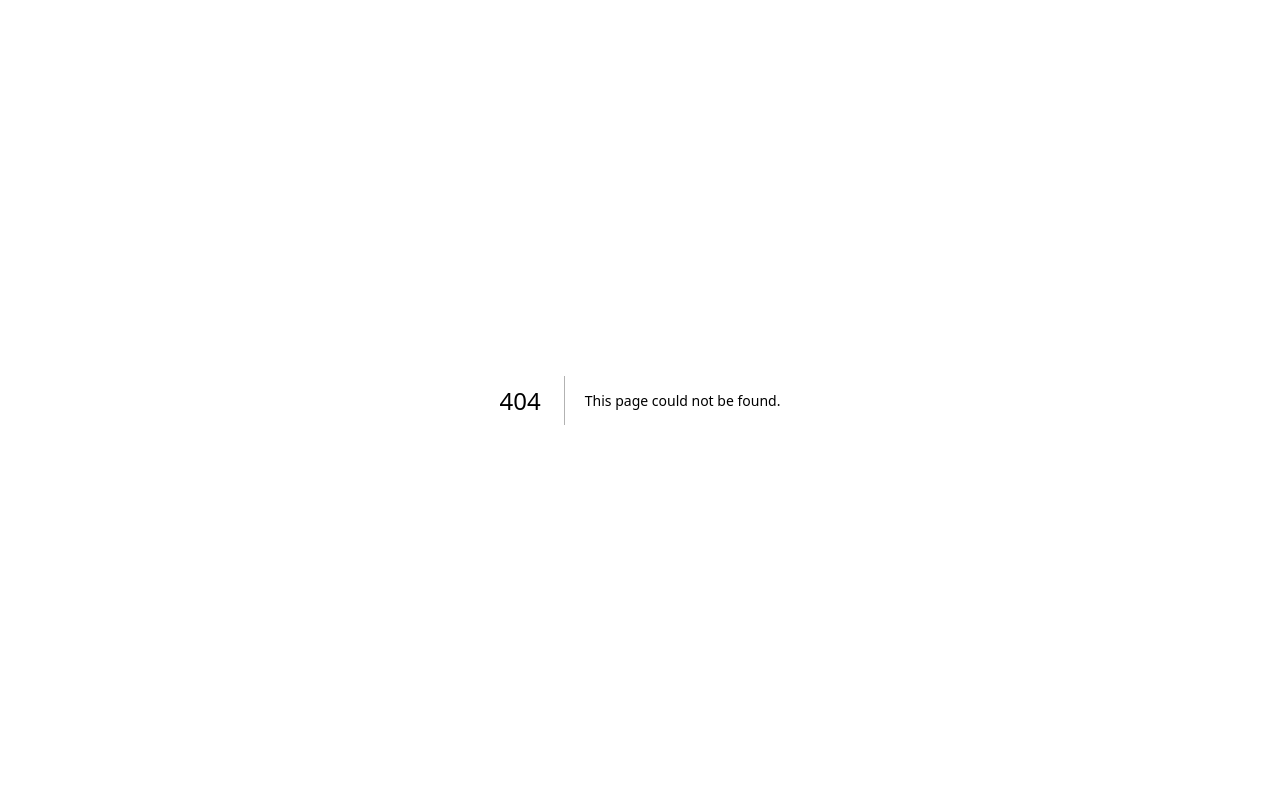
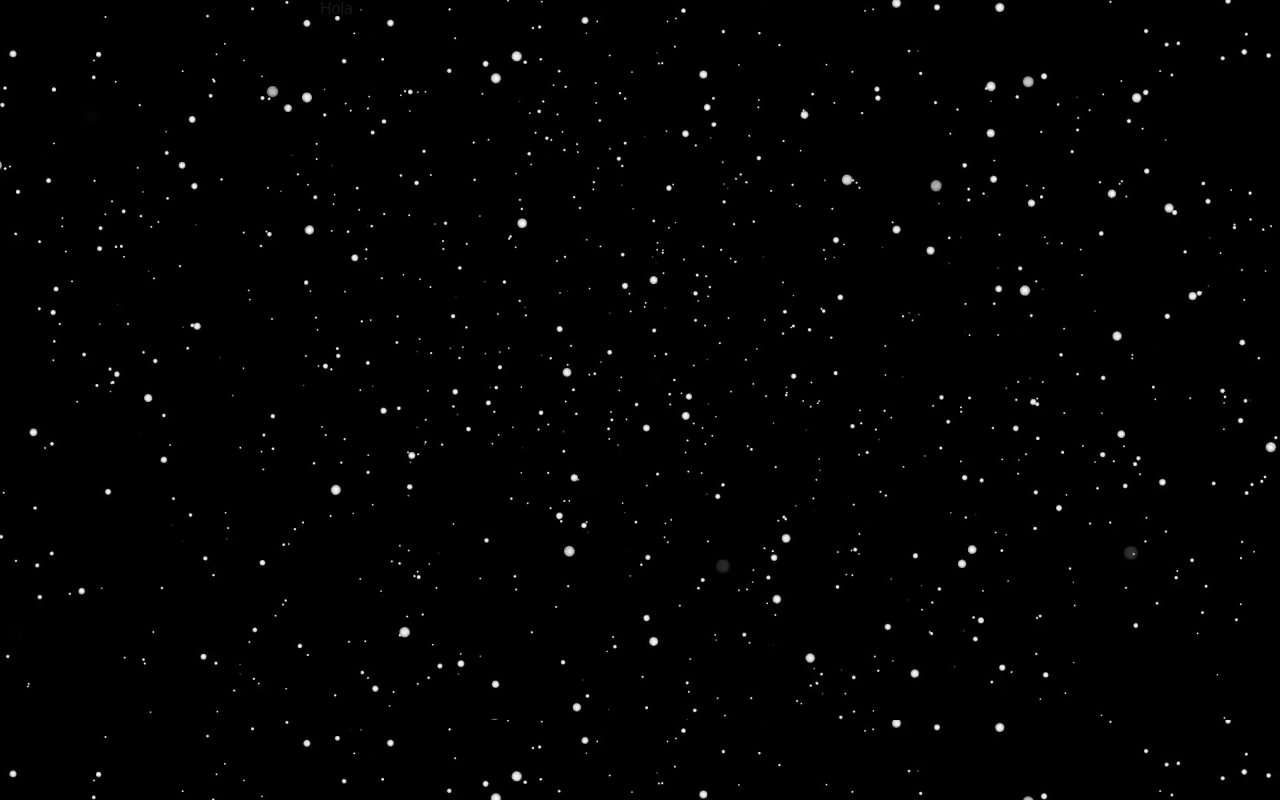
Before and after one commit to Juan-Vera-ok/Star-Wars-Next-JS, a Next.js app: page /characters in a window 1280 px wide. Before the commit this address had no page. Built offline with nearby package versions, Linux system fonts and the light colour scheme.

Commit message:
Second commit

```diff
--- /dev/null
+++ b/src/app/characters/page.tsx
@@ -0,0 +1,24 @@
+'use client'
+import { use, useState } from 'react'
+import Image from 'next/image'
+import { getCharactersFromFilm } from '@/app/api/films';
+export default function Characters(
+  {
+  params
+}: {
+  params: { filmId: string }
+}
+) {
+
+
+
+  console.log(params);
+
+  return (
+    <div className='gridContainer'
+    >
+     Hola
+
+    </div>
+  )
+}
--- a/src/app/globals.css
+++ b/src/app/globals.css
@@ -71,14 +71,14 @@ a {
   flex-direction: column;
   justify-content: flex-end;
   padding: 16px;
-  cursor: pointer;
-
+  width: 100%;
+  height: 100%;
 }
 .cardTitle {
   font-size: 24px;
   margin: 0;
-  opacity: 0;
-  transition: opacity 0.3s ease, transform 0.3s ease;
+  text-align: center;
+    justify-content: center;
   color: #FFE81F; /* amarillo Star Wars */
   text-transform: uppercase;
   letter-spacing: 2px;
@@ -86,22 +86,80 @@ a {
   /* efecto “inclinación” pero sin moverlo luego */
 }
 
-.card:hover .cardTitle {
-  opacity: 1;
+.link{
 
 }
 
 .cardText {
-  font-size: 12px;
-  opacity: 0;
-  transition: opacity 0.3s ease, transform 0.3s ease;
+  text-align: center;
+    justify-content: center;
+  font-size: 22px;
   color: #FFE81F;
   transform: perspective(300px) rotateX(40deg) translateZ(-20px);
 }
 
-.card:hover .cardText {
+.image{
+  width: 100%;
+  height: 100%;
+  object-fit: cover;
+  position: absolute;
+  bottom: 0;
+  left: 0;
+    transition: opacity 1s ease; /* para suavizar el “apagado” */
+}
+
+.card:hover .image {
+  opacity: 0; /* se apaga la imagen al hover del .card */
+}
+
+.cardContentContainer {
+  perspective: 400px;
+  transform-style: preserve-3d;
+  position: relative;
+  overflow: hidden;
+  height: 100%;
+}
+
+.cardContent {
+  opacity: 0;
+  position: absolute;
+  bottom: 0;
+  width: 100%;
+  transform-origin: 50% 100%;
+}
+.card:hover .cardContent {
+  animation: moveIn 40s linear forwards;
   opacity: 1;
+}
 
+
+
+@keyframes fadeOut {
+  0%{
+    opacity: 1;
+  }
+  100%{
+    opacity: 0;
+  }
+}
+
+@keyframes fadeIn {
+  50% {
+    opacity: 0;
+  }
+  100% {
+    opacity: 1;
+  }
+}
+@keyframes moveIn {
+  0% {
+    transform: rotateX(30deg) translateZ(100px) translateY(100%);
+    opacity: 1;
+  }
+  100% {
+    transform: rotateX(30deg) translateZ(-500px) translateY(-200%);
+    opacity: 0.5;
+  }
 }
 
 
@@ -126,36 +184,21 @@ a {
   }
 
   .cardTitle{
+    text-align: center;
     width: 70%;
+    justify-content: center;
   }
 
   .cardText {
     width: 70%;
     text-align: center;
+    justify-content: center;
   }
 
-  .card:hover .cardText {
+  .card:hover .cardContent {
+  animation: moveIn 40s linear forwards;
   opacity: 1;
 }
 
-.card:hover .cardTitle {
-  opacity: 1;
-}
-}
-
-.cardContent {
-    animation: crawlUp 4s linear forwards; /* 4 segundos, uniforme, mantiene el estado final */
 
 }
-
-/* animación de ‘crawl’ */
-@keyframes crawlUp {
-  0% {
-    bottom: -100%;             /* parte desde totalmente abajo */
-    transform: rotateX(20deg) translateZ(0);
-  }
-  100% {
-    bottom: 100%;              /* termina arriba, fuera de la card */
-    transform: rotateX(0deg) translateZ(0);
-  }
-}
--- /dev/null
+++ b/src/app/ui/films.tsx
@@ -0,0 +1,41 @@
+'use client'
+import { use, useState } from 'react'
+import Image from 'next/image'
+import Link from 'next/link';
+
+export default function films({
+  films,
+}: {
+  films: Promise<{ id: string; title: string, body: string, image: string }[]>
+}) {
+
+  const [activeFilm, setActivePost] = useState<string | null>(null);
+
+
+  const allfilms = use(films)
+
+  return (
+    <div className='gridContainer'
+    >
+      {allfilms.map(films => (
+        <Link key={films.id} className="link" href={`/characters`}>
+          <div
+            key={films.id}
+            className="card"
+          >
+          <Image className='image' src={films.image} alt={films.title}  fill objectFit='cover' />
+          <div className='cardContentContainer'>
+            <div className='cardContent'>
+            <h3 className='cardTitle'>{films.title}</h3>
+
+            <p className='cardText'>{films.body}</p>
+
+          </div>
+          </div>
+
+        </div>
+        </Link>
+      ))}
+    </div>
+  )
+}
```
Also changed, not shown: src/app/api/films.tsx (+9 -1 lines), src/app/page.tsx (+7 -5 lines), src/app/ui/post.tsx (deleted, +0 -37 lines).
